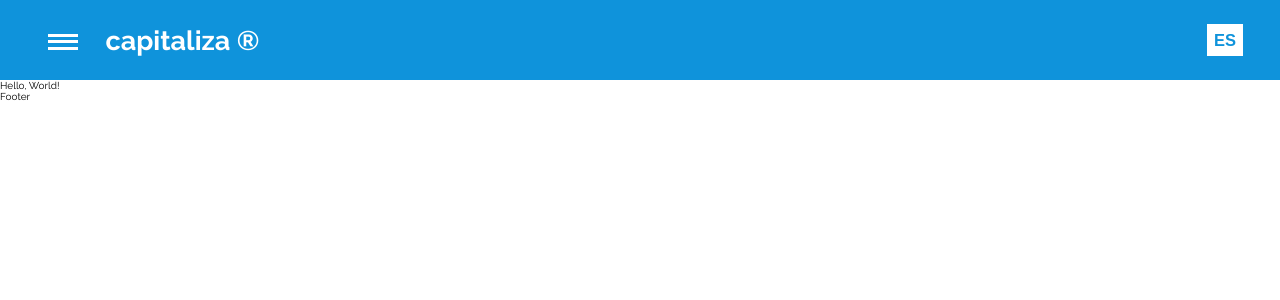
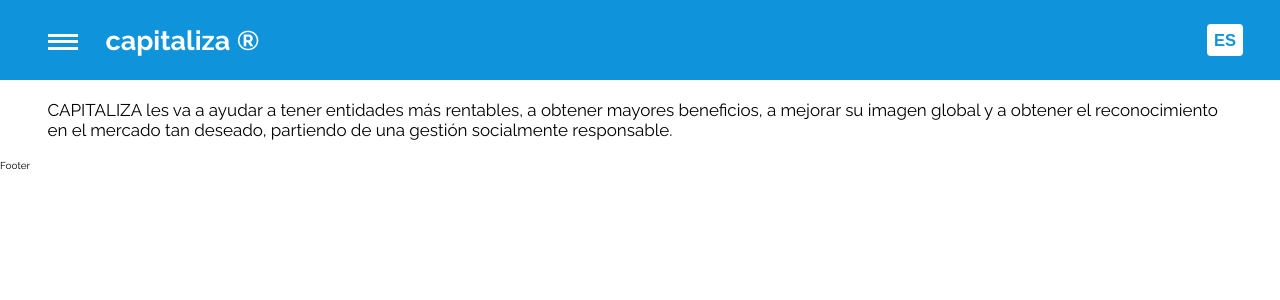
Before and after one commit to gmencz/capitaliza, a Next.js app: page / in a window 1280 px wide. Shown: the top 300 px of the page. Built offline with nearby package versions, Linux system fonts and the light colour scheme.

Commit message:
fixed sidebar scroll bug

```diff
--- /dev/null
+++ b/components/activeLink/index.tsx
@@ -0,0 +1,30 @@
+import { FC } from 'react'
+import { useRouter } from 'next/router'
+import Link from 'next/link'
+import { Children, cloneElement } from 'react'
+import { ReactElementLike } from 'prop-types'
+
+interface IActiveLinkProps {
+  children: ReactElementLike
+  href: string
+  activeClassName: string
+}
+
+const ActiveLink: FC<IActiveLinkProps> = ({
+  children,
+  ...props
+}): JSX.Element => {
+  const child = Children.only(children)
+  const router = useRouter()
+
+  let className = child.props.className || ''
+  if (router.pathname === props.href && props.activeClassName) {
+    className = `${className}${props.activeClassName}`.trim()
+  }
+
+  delete props.activeClassName
+
+  return <Link {...props}>{cloneElement(child, { className })}</Link>
+}
+
+export default ActiveLink
--- a/components/layout/Header/styles.tsx
+++ b/components/layout/Header/styles.tsx
@@ -63,5 +63,6 @@ export const LanguageSelector = styled.button`
   font-size: 1.65rem;
   font-weight: bold;
   cursor: pointer;
+  border-radius: 4px;
   border: none;
 `
--- a/components/layout/Main/styles.tsx
+++ b/components/layout/Main/styles.tsx
@@ -2,4 +2,10 @@ import styled from 'styled-components'
 
 export const Main = styled.main`
   display: flex;
+  padding: 2em 4.75em;
+
+  p {
+    font-size: 1.7rem;
+    font-weight: 500;
+  }
 `
--- a/components/layout/Sidebar/index.tsx
+++ b/components/layout/Sidebar/index.tsx
@@ -1,6 +1,6 @@
 import { FC, useState, Fragment } from 'react'
 import * as SC from './styles'
-import Link from 'next/link'
+import Link from '../../activeLink'
 import { Burger } from '../Header/styles'
 import {
   subLinksPBC,
@@ -46,10 +46,8 @@ const MenuItem: FC<IMenuItemProps> = ({
             <ul style={{ marginLeft: '1em' }}>
               {subLinks.map((subLink, idx) => (
                 <li key={idx} style={{ marginBottom: '1em' }}>
-                  <Link href={subLink.to}>
-                    <a style={{ fontSize: '1.5rem', color: 'black' }}>
-                      {subLink.text}
-                    </a>
+                  <Link activeClassName="active" href={subLink.to}>
+                    <a style={{ fontSize: '1.5rem' }}>{subLink.text}</a>
                   </Link>
                 </li>
               ))}
@@ -57,7 +55,7 @@ const MenuItem: FC<IMenuItemProps> = ({
           )}
         </Fragment>
       ) : (
-        <Link href={to}>
+        <Link activeClassName="active" href={to}>
           <a>{children}</a>
         </Link>
       )}
@@ -97,6 +95,10 @@ const Sidebar: FC = (): JSX.Element => {
         <MenuItem subLinks={subLinksAC} isOpenable>
           Atención al Cliente
         </MenuItem>
+        <MenuItem to="/terms/ethical-management">
+          Política de Gestión Ética
+        </MenuItem>
+        <MenuItem to="/terms/privacy">Política de Privacidad</MenuItem>
       </ul>
     </SC.Sidebar>
   )
--- a/components/layout/Sidebar/styles.tsx
+++ b/components/layout/Sidebar/styles.tsx
@@ -4,10 +4,12 @@ export const Sidebar = styled.nav`
   background-color: white;
   width: 60%;
   max-width: 375px;
-  height: 100vh;
+  min-height: 100vh;
   min-width: 275px;
   padding: 1.5em 2.75em 0 3.75em;
   top: 0;
+  left: 0;
+  overflow-y: auto;
   position: fixed;
   box-shadow: 7px 0px 12px -9px rgba(0, 0, 0, 0.75);
   transition: all 0.3s cubic-bezier(0, 0, 0.2, 1);
@@ -28,10 +30,17 @@ export const Sidebar = styled.nav`
     list-style-type: none;
 
     & > li {
-      margin-bottom: 3em;
-
       & > a {
         margin-bottom: 0.75em;
+        padding: 0.7em;
+        &.active {
+          background-color: rgba(60, 64, 67, 0.1);
+          border-radius: 4px;
+        }
+
+        &:hover {
+          background-color: rgba(160, 164, 167, 0.1);
+        }
       }
 
       svg {
@@ -56,6 +65,15 @@ export const Sidebar = styled.nav`
 
       & + ul {
         list-style-type: none;
+
+        a {
+          color: #202124;
+          margin-left: 0.5em;
+
+          &:hover {
+            text-decoration: underline;
+          }
+        }
       }
     }
   }
--- a/components/layout/index.tsx
+++ b/components/layout/index.tsx
@@ -3,10 +3,7 @@ import { GlobalStyle } from '../globalStyles'
 import Header from './Header'
 import Sidebar from './Sidebar'
 import Main from './Main'
-import {
-  SidebarProvider,
-  useSidebarValue
-} from '../../context/Sidebar/Provider'
+import { SidebarProvider } from '../../context/Sidebar/Provider'
 
 interface ILayoutProps {
   title: string
--- a/package.json
+++ b/package.json
@@ -15,6 +15,7 @@
     "next": "^9.1.4",
     "react": "^16.12.0",
     "react-dom": "^16.12.0",
+    "react-perfect-scrollbar": "^1.5.3",
     "styled-components": "^4.4.1"
   },
   "devDependencies": {
--- a/pages/index.tsx
+++ b/pages/index.tsx
@@ -1,7 +1,14 @@
 import Layout from '../components/layout'
 
 const Home: React.FC = (): JSX.Element => (
-  <Layout title="Homepage">Hello, World!</Layout>
+  <Layout title="Capitaliza - Inicio">
+    <p>
+      CAPITALIZA les va a ayudar a tener entidades más rentables, a obtener
+      mayores beneficios, a mejorar su imagen global y a obtener el
+      reconocimiento en el mercado tan deseado, partiendo de una gestión
+      socialmente responsable.
+    </p>
+  </Layout>
 )
 
 export default Home
```
Also changed, not shown: 1 other file (tests, documents, lock files or other folders).
